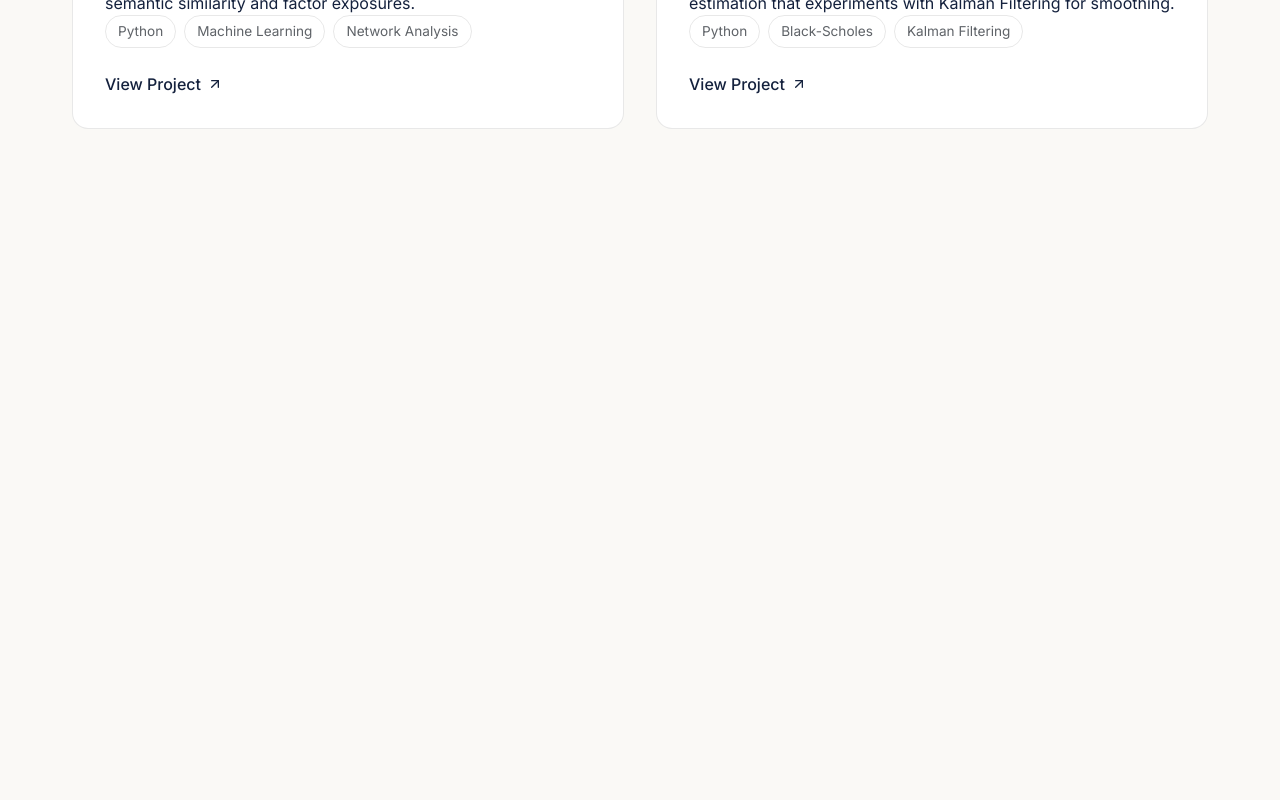
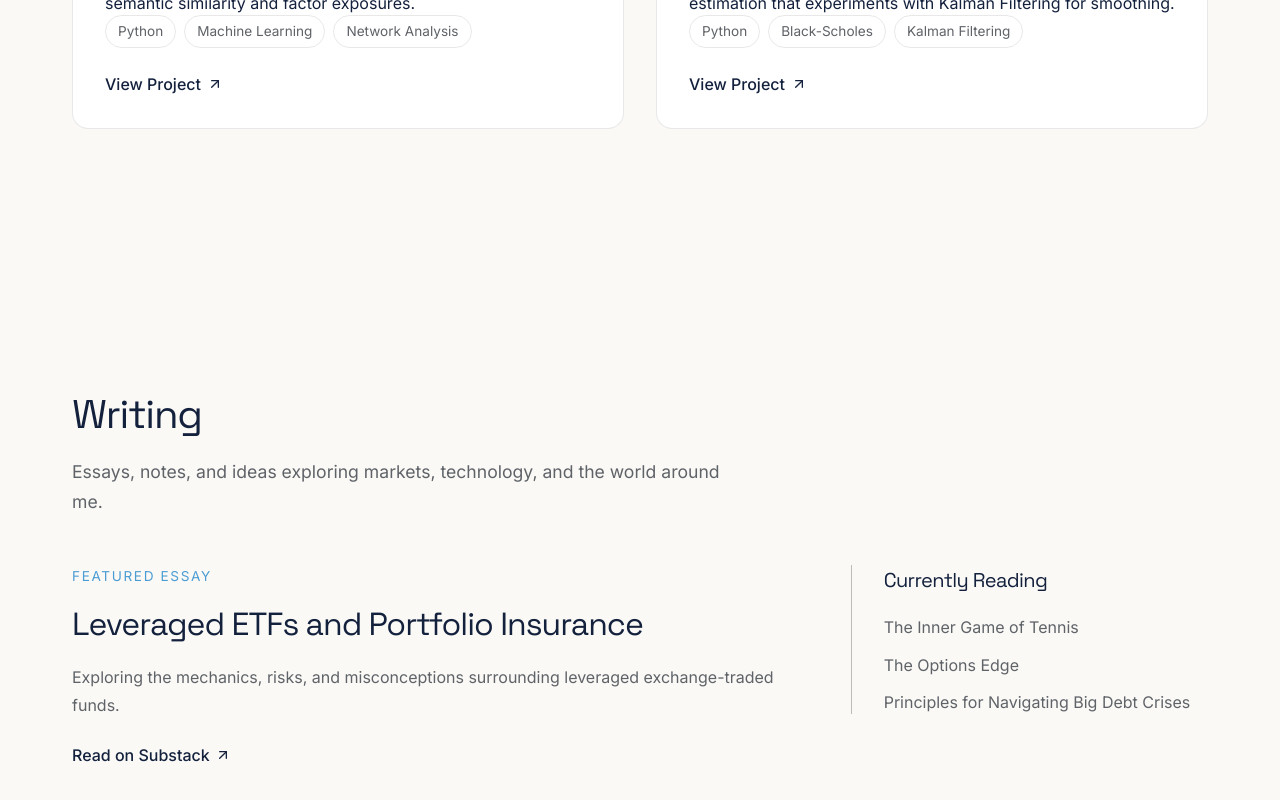
Before and after one commit to squilliam34/squilliam34.github.io, a React (Vite) app: page / in a window 1280 px wide. Shown: the part 1198-1998 px from the top of the page. Before the commit the page ends 1455 px from the top, so only its background shows below. Built offline with nearby package versions, Linux system fonts and the light colour scheme.

Commit message:
Initial writing section

```diff
--- a/src/App.jsx
+++ b/src/App.jsx
@@ -1,11 +1,13 @@
 import Hero from "./components/Hero/Hero";
 import Projects from "./components/Projects/Projects";
+import Writing from "./components/Writing/Writing";
 
 function App() {
     return (
         <>
             <Hero />
             <Projects />
+            <Writing />
         </>
     );
 }
--- a/src/components/Hero/Hero.jsx
+++ b/src/components/Hero/Hero.jsx
@@ -50,8 +50,8 @@ export default function Hero() {
             {/* Navigation Buttons */}
             <div className="flex flex-wrap justify-center gap-6 mb-16">
                 <Button href="#projects" primary>Projects</Button>
+                <Button href="#writing">Writing</Button>
                 <Button href="#about">About</Button>
-                <Button href="#writing">Writing</Button>
                 <Button href="#contact">Contact</Button>
             </div>
 
--- a/src/components/Projects/ProjectCard.jsx
+++ b/src/components/Projects/ProjectCard.jsx
@@ -41,7 +41,7 @@ export default function ProjectCard({ project }) {
 
             <a
                 href={project.link}
-                className="project-link"
+                className="external-link"
             >
                 View Project
                 <FiArrowUpRight />
--- /dev/null
+++ b/src/components/Writing/FeaturedPost.jsx
@@ -0,0 +1,28 @@
+import { FiArrowUpRight } from "react-icons/fi";
+
+export default function FeaturedPost() {
+    return (
+        <article className="featured-post">
+
+            <p className="eyebrow">
+                Featured Essay
+            </p>
+            <h3>
+                Leveraged ETFs and Portfolio Insurance
+            </h3>
+            <p>
+                Exploring the mechanics, risks, and
+                misconceptions surrounding leveraged
+                exchange-traded funds.
+            </p>
+            <a
+                href="#"
+                className="external-link"
+            >
+                Read on Substack
+                <FiArrowUpRight />
+            </a>
+
+        </article>
+    );
+}
--- /dev/null
+++ b/src/components/Writing/ReadingList.jsx
@@ -0,0 +1,27 @@
+const books = [
+    "The Inner Game of Tennis",
+    "The Options Edge",
+    "Principles for Navigating Big Debt Crises",
+];
+
+export default function ReadingList() {
+    return (
+        <div className="reading-list-container">
+
+            <h3 className="reading-title">
+                Currently Reading
+            </h3>
+
+            <ul className="reading-list">
+
+                {books.map((book) => (
+                    <li key={book}>
+                        {book}
+                    </li>
+                ))}
+
+            </ul>
+
+        </div>
+    );
+}
--- /dev/null
+++ b/src/components/Writing/Writing.jsx
@@ -0,0 +1,27 @@
+import FeaturedPost from "./FeaturedPost";
+import ReadingList from "./ReadingList";
+
+export default function Writing() {
+    return (
+        <section
+            id="writing"
+            className="container py-32"
+        >
+            <div className="section-header">
+                <h2>
+                    Writing
+                </h2>
+                <p>
+                    Essays, notes, and ideas exploring
+                    markets, technology, and the world around me.
+                </p>
+            </div>
+
+
+            <div className="writing-grid">
+                <FeaturedPost />
+                <ReadingList />
+            </div>
+        </section>
+    );
+}
--- a/src/index.css
+++ b/src/index.css
@@ -224,7 +224,7 @@ html.dark .project-card:hover {
 }
 
 
-.project-link {
+.external-link {
     display: inline-flex;
     align-items: center;
     gap: 0.35rem;
@@ -238,15 +238,15 @@ html.dark .project-card:hover {
         color 0.2s ease;
 }
 
-.project-link:hover {
+.external-link:hover {
     color: var(--accent);
 }
 
-.project-link svg {
+.external-link svg {
     transition: transform 0.2s ease;
 }
 
-.project-link:hover svg {
+.external-link:hover svg {
     transform: translate(3px, -3px);
 }
 
@@ -265,3 +265,88 @@ html.dark .project-card:hover {
     font-size: 1.1rem;
     line-height: 1.7;
 }
+
+.featured-post {
+    max-width: none;
+
+    padding-bottom: 3rem;
+
+    border-bottom: 1px solid rgba(127,127,127,.50);
+}
+
+
+.featured-post .eyebrow {
+    margin-bottom: .75rem;
+
+    color: var(--accent);
+
+    font-size: .85rem;
+
+    text-transform: uppercase;
+
+    letter-spacing: .12em;
+}
+
+
+.featured-post h3 {
+    font-size: 2rem;
+
+    margin-bottom: 1rem;
+}
+
+
+.featured-post p {
+    color: var(--text-secondary);
+
+    line-height: 1.7;
+
+    margin-bottom: 1.5rem;
+}
+
+.reading-list-container {
+    border-left: 1px solid rgba(127,127,127,.50);
+
+    padding-left: 2rem;
+}
+
+
+.reading-title {
+    font-size: 1.25rem;
+
+    margin-bottom: 1.25rem;
+}
+
+
+.reading-list {
+    list-style: none;
+
+    padding: 0;
+
+    display: flex;
+    flex-direction: column;
+
+    gap: .85rem;
+}
+
+.reading-list li {
+    color: var(--text-secondary);
+
+    line-height: 1.5;
+}
+
+.writing-grid {
+    display: grid;
+
+    grid-template-columns: 2fr 1fr;
+
+    gap: 4rem;
+
+    align-items: start;
+}
+
+
+@media (max-width: 768px) {
+    .writing-grid {
+        grid-template-columns: 1fr;
+    }
+}
```
